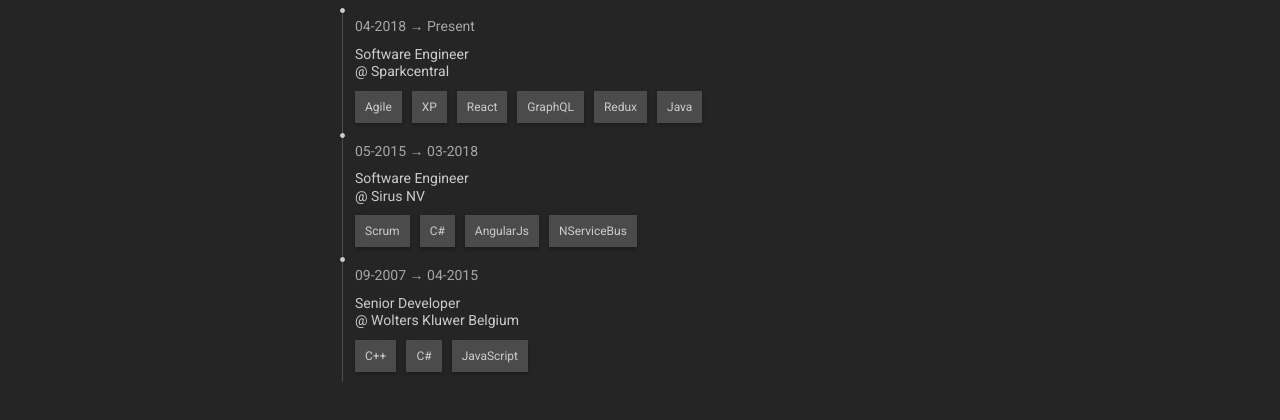
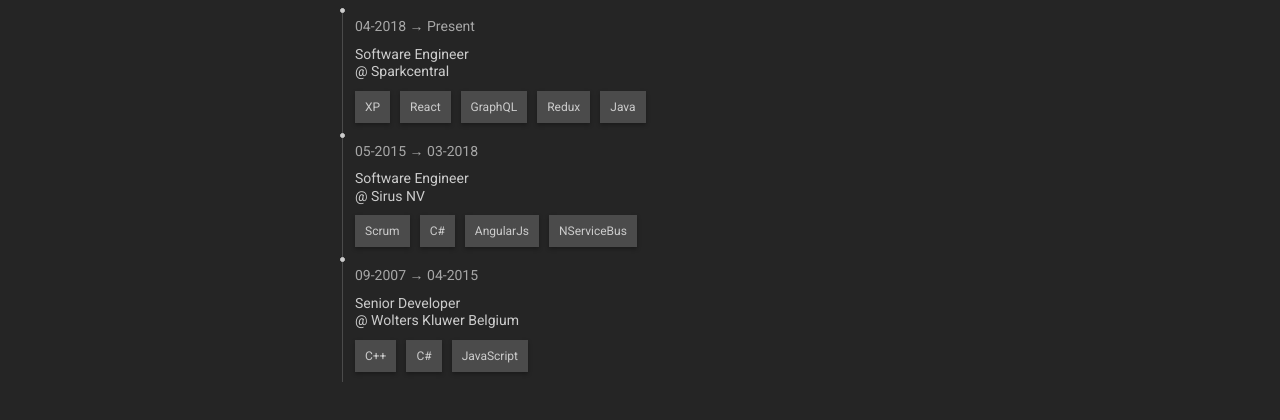
Before and after one commit to bartw/home, a Gatsby site: page / in a window 1280 px wide. Shown: the part 310-730 px from the top of the page. Built offline with nearby package versions, Linux system fonts and the light colour scheme; Gatsby itself is replaced by a stand-in of ours.

Commit message:
experience update

```diff
--- a/src/components/experience.tsx
+++ b/src/components/experience.tsx
@@ -11,7 +11,6 @@
     company: "Sparkcentral",
     jobTitle: "Software Engineer",
     technologies: [
-      { id: "Agile", name: "Agile" },
       { id: "XP", name: "XP" },
       { id: "React", name: "React" },
       { id: "GraphQL", name: "GraphQL" },
```
